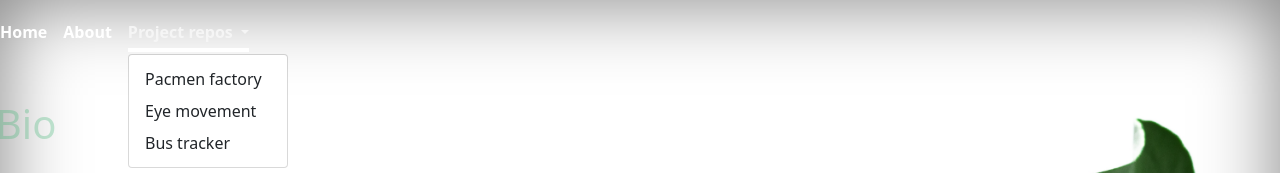
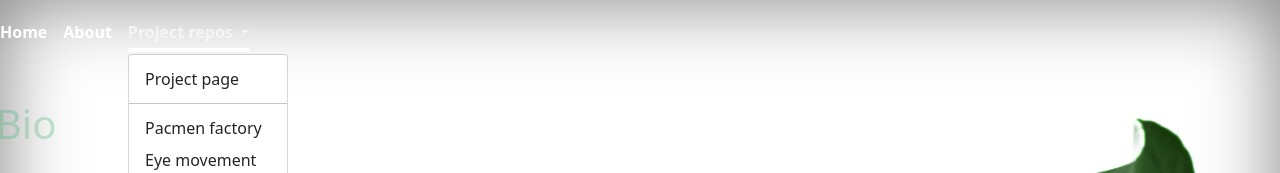
Before and after one commit to kotzinr/Bio-about, a plain HTML site: page index.html in a window 1280 px wide. Both pictures are taken after a click on the button "Project repos". Shown: the top 173 px of the page. Drawn offline with nearby package versions, Linux system fonts and the light colour scheme.

Commit message:
Add files via upload

```diff
--- a/index.html
+++ b/index.html
@@ -35,6 +35,8 @@
           Project repos
           </a>
           <ul class="dropdown-menu" aria-labelledby="navbarDropdownMenuLink">
+            <li><a class="dropdown-item" href="https://kotzinr.github.io/Projects-page/" target="_blank">Project page</a></li>
+            <li><hr class="dropdown-divider"></li>
             <li><a class="dropdown-item" href="https://github.com/kotzinr/PacMen-Factory.git" target="_blank">Pacmen factory</a></li>
             <li><a class="dropdown-item" href="https://github.com/kotzinr/Eye-movement-.git" target="_blank">Eye movement</a></li>
             <li><a class="dropdown-item" href="https://github.com/kotzinr/Bus-tracker.git" target="_blank">Bus tracker</a></li>
```
